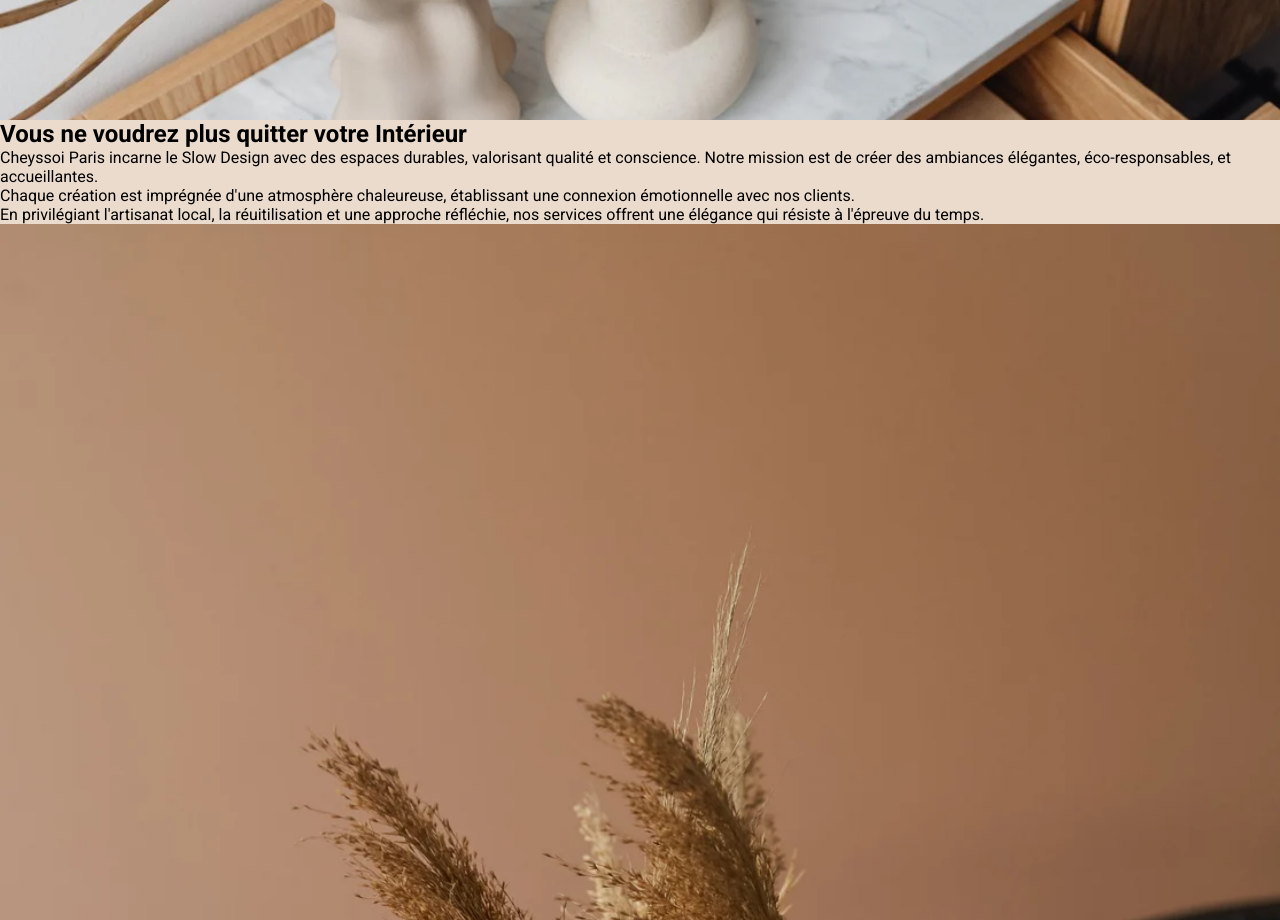
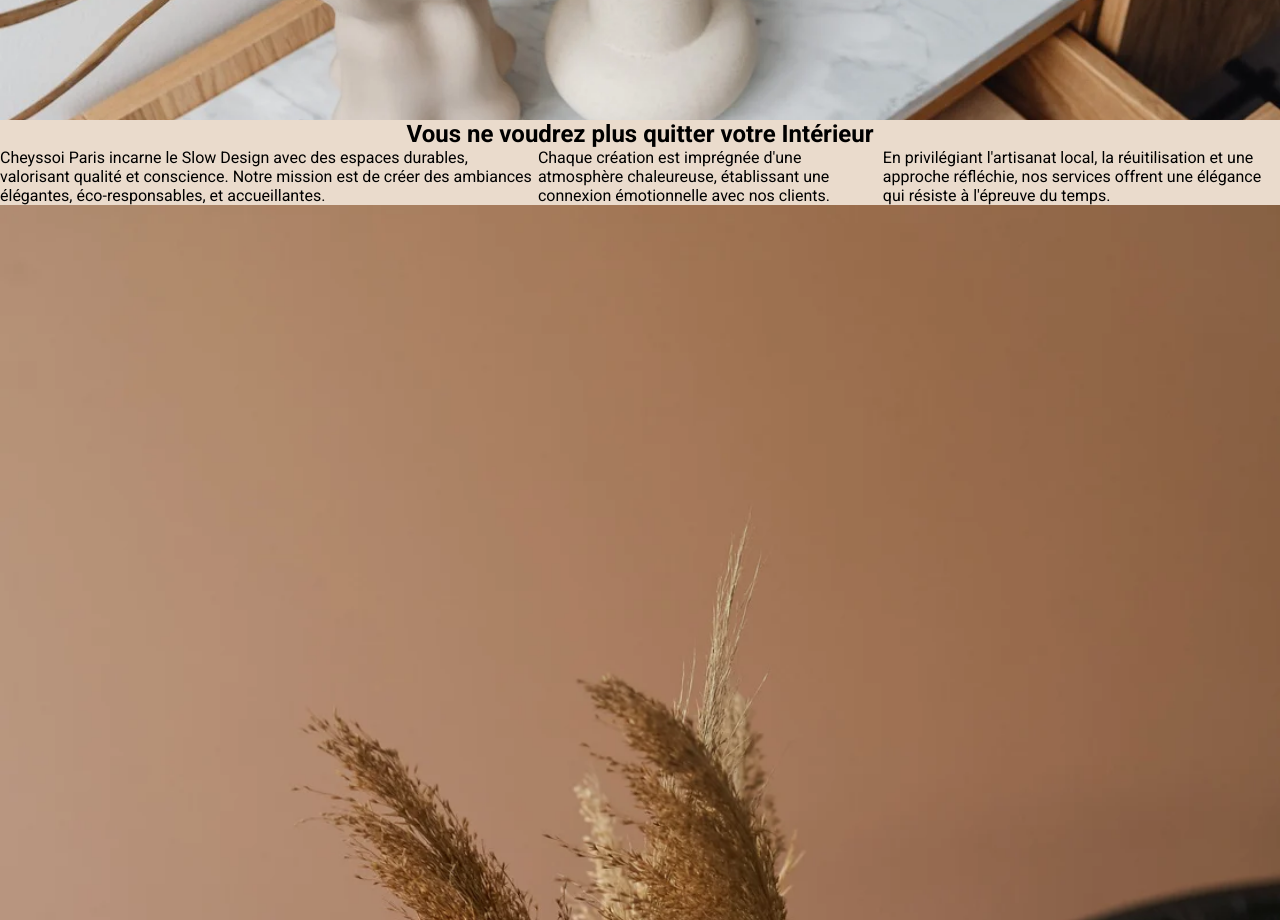
Before and after one commit to Scharlyopitz/CHEYSSOI-PARIS, a React (Vite) app: page /about in a window 1280 px wide. Shown: the part 680-1600 px from the top of the page. Built offline with nearby package versions, Linux system fonts and the light colour scheme.

Commit message:
Changement nom de class

```diff
--- a/src/pages/About.jsx
+++ b/src/pages/About.jsx
@@ -33,7 +33,7 @@ function SecondeSection() {
     <section className="secondSection">
       <h2>Vous ne voudrez plus quitter votre Intérieur</h2>
       <div className="divContainer">
-        <div className="Container">
+        <div className="container">
           {textes.map((texte, i) => {
             return <p key={i}>{texte}</p>;
           })}
--- a/src/sass/pages/_about.scss
+++ b/src/sass/pages/_about.scss
@@ -55,6 +55,11 @@
   .secondSection {
     display: flex;
     flex-direction: column;
+    align-items: center;
     height: 100vh;
+
+    .container {
+      display: flex;
+    }
   }
 }
--- a/src/style/style.css
+++ b/src/style/style.css
@@ -121,5 +121,9 @@ header .menu .burger {
 #About .secondSection {
   display: flex;
   flex-direction: column;
+  align-items: center;
   height: 100vh;
+}
+#About .secondSection .container {
+  display: flex;
 }/*# sourceMappingURL=style.css.map */
```
Also changed, not shown: 1 other file (tests, documents, lock files or other folders).
